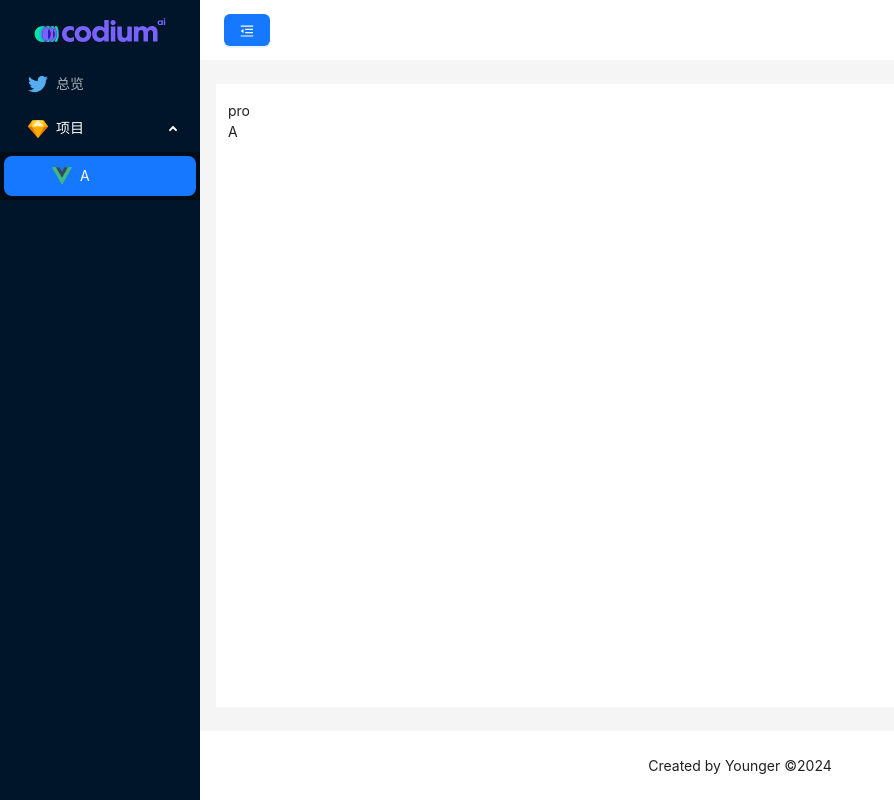
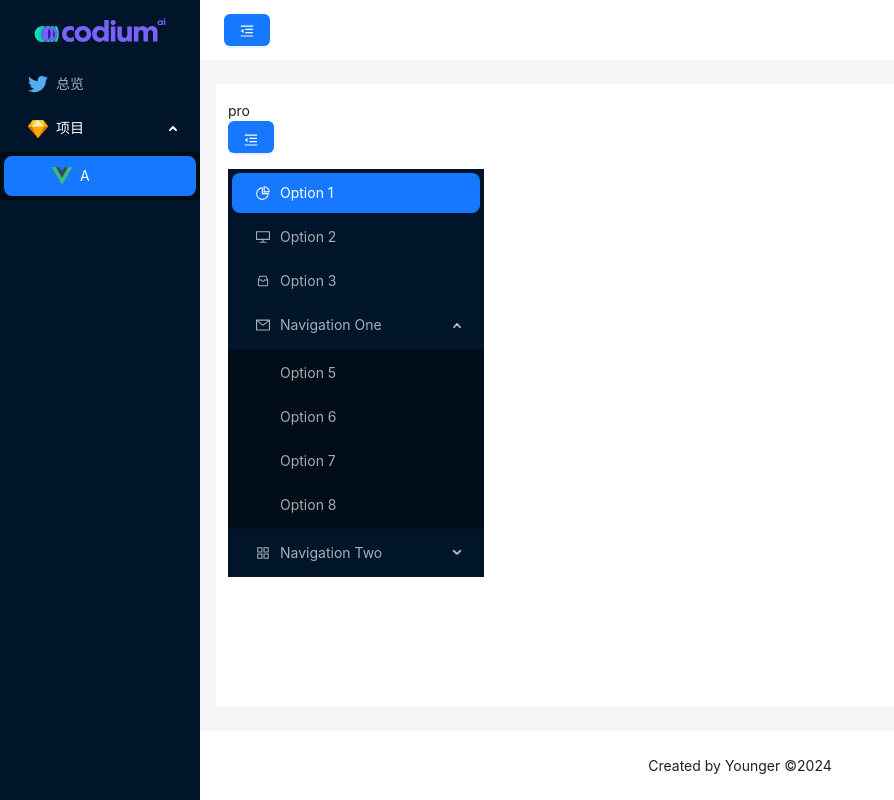
Before and after one commit to Nick110/VVE, a Vue app: page /pro/a in a window 1280 px wide. Shown: the whole page, without its empty margins (0-894 px from the left). Built offline with nearby package versions, Linux system fonts and the light colour scheme.

Commit message:
feat✨: 更新sidebar

```diff
--- a/src/components/Layout/Sider.vue
+++ b/src/components/Layout/Sider.vue
@@ -84,7 +84,7 @@
 })
 
 onMounted(() => {
-  // console.log(path, openKeys.value, selectedKeys.value)
+  console.log(path, openKeys.value, selectedKeys.value)
 })
 
 watch(
--- a/src/pages/a/index.vue
+++ b/src/pages/a/index.vue
@@ -1,9 +1,107 @@
 <template>
-  <div>A</div>
+  <div style="width: 256px">
+    <a-button
+      type="primary"
+      style="margin-bottom: 16px"
+      @click="toggleCollapsed"
+    >
+      <MenuUnfoldOutlined v-if="collapsed" />
+      <MenuFoldOutlined v-else />
+    </a-button>
+    <a-menu
+      v-model:openKeys="openKeys"
+      v-model:selectedKeys="selectedKeys"
+      mode="inline"
+      theme="dark"
+      :inline-collapsed="collapsed"
+    >
+      <a-menu-item key="1">
+        <template #icon>
+          <PieChartOutlined />
+        </template>
+        <span>Option 1</span>
+      </a-menu-item>
+      <a-menu-item key="2">
+        <template #icon>
+          <DesktopOutlined />
+        </template>
+        <span>Option 2</span>
+      </a-menu-item>
+      <a-menu-item key="3">
+        <template #icon>
+          <InboxOutlined />
+        </template>
+        <span>Option 3</span>
+      </a-menu-item>
+      <a-sub-menu key="sub1">
+        <template #icon>
+          <MailOutlined />
+        </template>
+        <template #title>Navigation One</template>
+        <a-menu-item key="5">Option 5</a-menu-item>
+        <a-menu-item key="6">Option 6</a-menu-item>
+        <a-menu-item key="7">Option 7</a-menu-item>
+        <a-menu-item key="8">Option 8</a-menu-item>
+      </a-sub-menu>
+      <a-sub-menu key="sub2">
+        <template #icon>
+          <AppstoreOutlined />
+        </template>
+        <template #title>Navigation Two</template>
+        <a-menu-item key="9">Option 9</a-menu-item>
+        <a-menu-item key="10">Option 10</a-menu-item>
+        <a-sub-menu key="sub3" title="Submenu">
+          <a-menu-item key="11">Option 11</a-menu-item>
+          <a-menu-item key="12">Option 12</a-menu-item>
+        </a-sub-menu>
+      </a-sub-menu>
+    </a-menu>
+  </div>
 </template>
+<script lang="ts">
+import { defineComponent, reactive, toRefs, watch } from 'vue'
+import {
+  MenuFoldOutlined,
+  MenuUnfoldOutlined,
+  PieChartOutlined,
+  MailOutlined,
+  DesktopOutlined,
+  InboxOutlined,
+  AppstoreOutlined
+} from '@ant-design/icons-vue'
+export default defineComponent({
+  components: {
+    MenuFoldOutlined,
+    MenuUnfoldOutlined,
+    PieChartOutlined,
+    MailOutlined,
+    DesktopOutlined,
+    InboxOutlined,
+    AppstoreOutlined
+  },
+  setup() {
+    const state = reactive({
+      collapsed: false,
+      selectedKeys: ['1'],
+      openKeys: ['sub1'],
+      preOpenKeys: ['sub1']
+    })
 
-<script setup lang="ts">
-import { ref } from 'vue'
+    watch(
+      () => state.openKeys,
+      (_val, oldVal) => {
+        state.preOpenKeys = oldVal
+      }
+    )
+    const toggleCollapsed = () => {
+      state.collapsed = !state.collapsed
+      state.openKeys = state.collapsed ? [] : state.preOpenKeys
+    }
+
+    return {
+      ...toRefs(state),
+      toggleCollapsed
+    }
+  }
+})
 </script>
-
-<style lang="scss" scoped></style>
```
